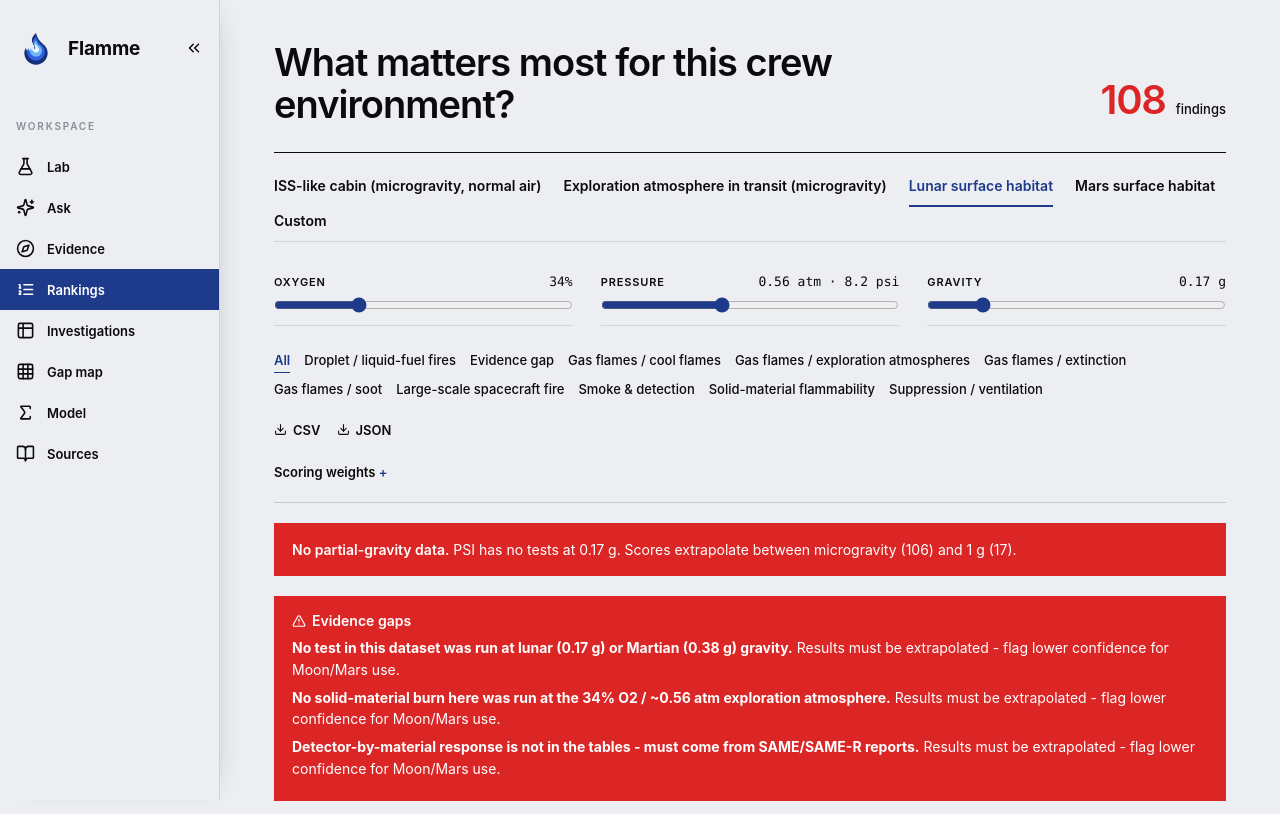
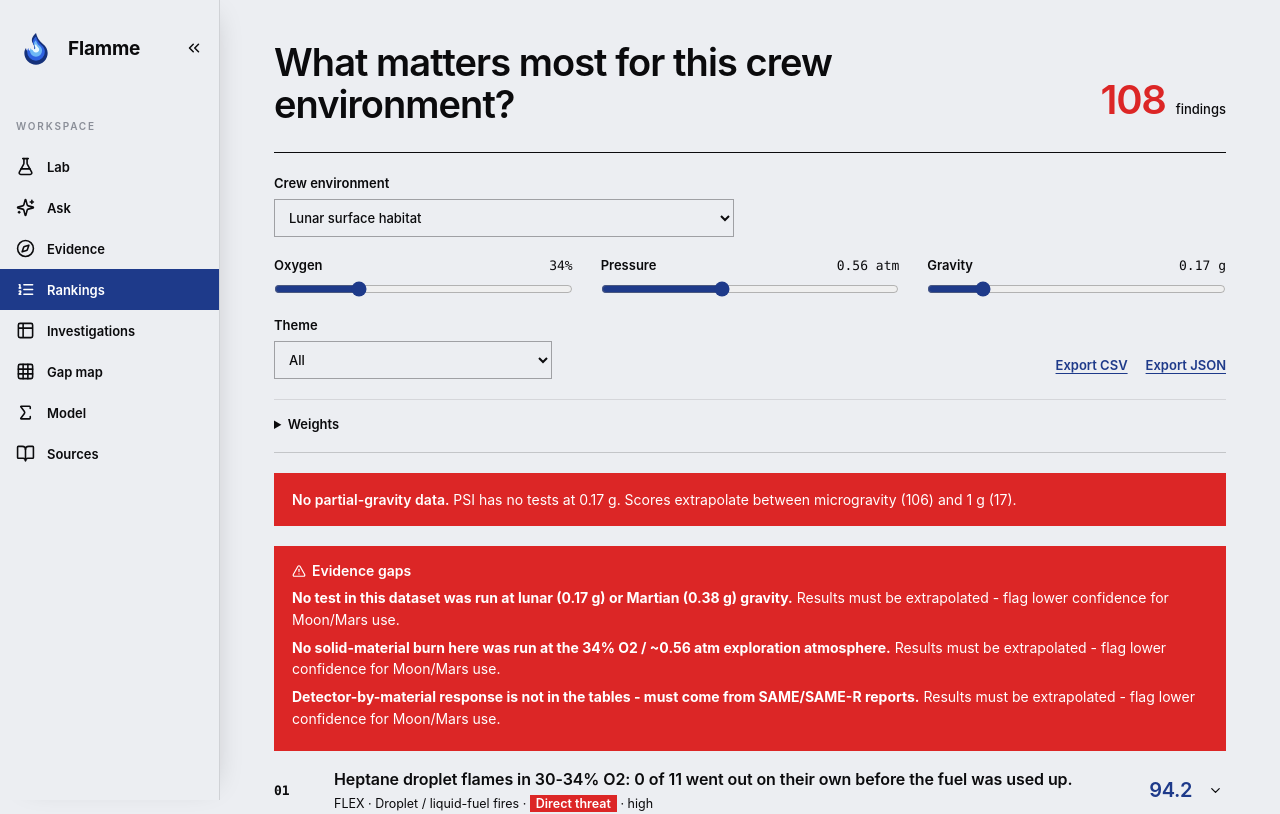
Before and after one commit to farhanlabibahan/flamme, a React (Vite) app: page /rankings in a window 1280 px wide. Shown: the top 814 px of the page. Built offline with nearby package versions, Linux system fonts and the light colour scheme.

Commit message:
Rankings controls: plain selects and sliders, text export links, weights in a quiet disclosure

```diff
--- a/src/pages/RankingsPage.css
+++ b/src/pages/RankingsPage.css
@@ -8,36 +8,25 @@
 .rk-count b{font:600 40px/1 var(--disp);letter-spacing:-.03em;color:var(--red)}
 .rk-lede{font:400 14px/1.55 var(--sans);color:var(--ink);max-width:68ch;margin:0 0 16px}
 
-/* controls: segmented underline tabs, hairline sliders, no boxes */
-.rk-controls{padding:24px 0 22px;border-bottom:1px solid var(--line2);display:grid;gap:22px}
-.rk-presets{display:flex;flex-wrap:wrap;gap:6px 22px;border-bottom:1px solid var(--line)}
-.rk-presets button{position:relative;background:none;border:0;padding:0 0 12px;font:600 14px var(--disp);color:var(--ink);cursor:pointer}
-.rk-presets button::after{content:"";position:absolute;left:0;right:0;bottom:-1px;height:2px;background:var(--accent);transform:scaleX(0);transform-origin:left;transition:transform .2s var(--ease)}
-.rk-presets button:hover{color:var(--accent)}
-.rk-presets button.on{color:var(--accent)}
-.rk-presets button.on::after{transform:scaleX(1)}
-
-.rk-sliders{display:grid;grid-template-columns:repeat(auto-fit,minmax(220px,1fr));gap:0 28px}
-.rk-sliders label{display:grid;grid-template-columns:auto 1fr;align-items:baseline;gap:4px 12px;padding:10px 0 12px;border-bottom:1px solid var(--line);font:500 13px var(--sans);color:var(--ink)}
-.rk-sliders label span{font:600 11px var(--disp);letter-spacing:.08em;text-transform:uppercase;color:var(--ink)}
-.rk-sliders b{justify-self:end;font:500 13px var(--mono);color:var(--ink);white-space:nowrap}
-.rk-sliders input{grid-column:1/-1;width:100%;margin:4px 0 0;accent-color:var(--accent)}
-
-.rk-foot{display:flex;align-items:center;justify-content:space-between;gap:16px;flex-wrap:wrap}
-.rk-themes{display:flex;flex-wrap:wrap;gap:4px 14px}
-.rk-themes button{background:none;border:0;padding:4px 0;font:500 13px var(--sans);color:var(--ink);cursor:pointer;border-bottom:1px solid transparent}
-.rk-themes button:hover{color:var(--accent)}
-.rk-themes button.on{color:var(--accent);border-bottom-color:var(--accent);font-weight:600}
-.rk-export{display:flex;gap:16px;align-items:center}
-.rk-export button{display:inline-flex;align-items:center;gap:6px;background:none;border:0;padding:4px 0;font:600 13px var(--disp);color:var(--ink);cursor:pointer}
-.rk-export button:hover{color:var(--accent)}
-
-.rk-weights summary{cursor:pointer;font:600 13px var(--disp);color:var(--ink);list-style:none}
-.rk-weights summary::-webkit-details-marker{display:none}
-.rk-weights summary::after{content:" +";color:var(--accent)}
-.rk-weights[open] summary::after{content:" −"}
-.rk-weights .rk-sliders{margin-top:14px}
-.rk-link{background:none;border:0;padding:0;color:var(--accent);font:600 13px var(--disp);cursor:pointer;margin-top:8px}
+/* controls: one scenario select, three plain sliders, one filter row */
+.rk-controls{padding:22px 0 20px;border-bottom:1px solid var(--line2);display:grid;gap:20px}
+.rk-controls>details{border-top:1px solid var(--line);padding-top:16px}
+.rk-field{display:grid;gap:8px;font:500 13px var(--sans);color:var(--ink)}
+.rk-field>span{display:flex;justify-content:space-between;align-items:baseline;font:600 13px var(--disp);color:var(--ink)}
+.rk-field em{font:500 13px var(--mono);font-style:normal;color:var(--ink)}
+.rk-field select,.rk-theme select{appearance:auto;background:var(--paper);color:var(--ink);border:1px solid var(--line3);border-radius:0;padding:9px 10px;font:500 13px var(--sans);width:100%}
+.rk-scenario{max-width:460px}
+.rk-sliders{display:grid;grid-template-columns:repeat(auto-fit,minmax(200px,1fr));gap:22px 28px}
+.rk-sliders input,.rk-field input[type=range]{width:100%;margin:0;accent-color:var(--accent)}
+.rk-toolbar{display:flex;align-items:flex-end;justify-content:space-between;gap:16px;flex-wrap:wrap}
+.rk-theme{min-width:260px}
+.rk-export{display:flex;gap:18px;align-items:center}
+.rk-export button{background:none;border:0;padding:6px 0;font:600 13px var(--disp);color:var(--accent);cursor:pointer;text-decoration:underline;text-underline-offset:3px}
+.rk-export button:hover{color:var(--ink)}
+.rk-weights summary{cursor:pointer;font:600 13px var(--disp);color:var(--ink)}
+.rk-weights[open] summary{margin-bottom:14px}
+.rk-weights .rk-sliders{margin-bottom:6px}
+.rk-link{background:none;border:0;padding:0;color:var(--accent);font:600 13px var(--disp);cursor:pointer;margin-top:10px}
 .rk-link:hover{text-decoration:underline;text-underline-offset:3px}
 
 /* notices: one left rule, ink text */
@@ -83,4 +72,4 @@
   .rk-detail dl{grid-template-columns:1fr;gap:4px}
   .rk-detail dl dt{margin-top:10px}
 }
-@media(prefers-reduced-motion:reduce){.rk-presets button::after,.rk-chev{transition:none}}
+@media(prefers-reduced-motion:reduce){.rk-chev{transition:none}}
--- a/src/pages/RankingsPage.jsx
+++ b/src/pages/RankingsPage.jsx
@@ -1,5 +1,5 @@
 import React, {useMemo, useState} from 'react';
-import {AlertTriangle, ChevronDown, Download, ExternalLink} from 'lucide-react';
+import {AlertTriangle, ChevronDown, ExternalLink} from 'lucide-react';
 import {DEFAULT_WEIGHTS, exportRows, findings, gapsFor, rankFindings, scenarios, toCsv} from '../ranking.js';
 import './RankingsPage.css';
 
@@ -41,30 +41,42 @@ export default function RankingsPage() {
     </header>
 
     <section className="rk-controls">
-      <div className="rk-presets" role="tablist" aria-label="Crew environment">
-        {Object.entries(PRESETS).map(([k, s]) => <button key={k} role="tab" aria-selected={key === k} className={key === k ? 'on' : ''} onClick={() => setKey(k)}>{s.label}</button>)}
+      <label className="rk-field rk-scenario">
+        <span>Crew environment</span>
+        <select value={key} onChange={e => setKey(e.target.value)}>
+          {Object.entries(PRESETS).map(([k, s]) => <option key={k} value={k}>{s.label}</option>)}
+        </select>
+      </label>
+
+      <div className="rk-sliders">
+        <label className="rk-field"><span>Oxygen <em>{sc.o2_pct}%</em></span>
+          <input type="range" min="15" max="85" value={sc.o2_pct} onChange={e => setC('o2_pct', e.target.value)}/></label>
+        <label className="rk-field"><span>Pressure <em>{sc.pressure_atm} atm</em></span>
+          <input type="range" min="0.2" max="1.1" step="0.01" value={sc.pressure_atm} onChange={e => setC('pressure_atm', e.target.value)}/></label>
+        <label className="rk-field"><span>Gravity <em>{sc.gravity_g} g</em></span>
+          <input type="range" min="0" max="1" step="0.01" value={sc.gravity_g} onChange={e => setC('gravity_g', e.target.value)}/></label>
       </div>
 
-      <div className="rk-sliders">
-        <label><span>Oxygen</span><b>{sc.o2_pct}%</b><input type="range" min="15" max="85" value={sc.o2_pct} onChange={e => setC('o2_pct', e.target.value)}/></label>
-        <label><span>Pressure</span><b>{sc.pressure_atm} atm · {(sc.pressure_atm * 14.696).toFixed(1)} psi</b><input type="range" min="0.2" max="1.1" step="0.01" value={sc.pressure_atm} onChange={e => setC('pressure_atm', e.target.value)}/></label>
-        <label><span>Gravity</span><b>{sc.gravity_g} g</b><input type="range" min="0" max="1" step="0.01" value={sc.gravity_g} onChange={e => setC('gravity_g', e.target.value)}/></label>
-      </div>
-
-      <div className="rk-foot">
-        <div className="rk-themes" aria-label="Theme">{THEMES.map(t => <button key={t} className={theme === t ? 'on' : ''} onClick={() => setTheme(t)}>{t}</button>)}</div>
+      <div className="rk-toolbar">
+        <label className="rk-field rk-theme">
+          <span>Theme</span>
+          <select value={theme} onChange={e => setTheme(e.target.value)}>
+            {THEMES.map(t => <option key={t} value={t}>{t}</option>)}
+          </select>
+        </label>
         <div className="rk-export">
-          <button onClick={() => download('csv')}><Download size={13}/> CSV</button>
-          <button onClick={() => download('json')}><Download size={13}/> JSON</button>
+          <button onClick={() => download('csv')}>Export CSV</button>
+          <button onClick={() => download('json')}>Export JSON</button>
         </div>
       </div>
 
-      <details className="rk-weights"><summary>Scoring weights</summary>
+      <details className="rk-weights"><summary>Weights</summary>
         <div className="rk-sliders">
           {[['rel', 'Condition match'], ['sev', 'Severity'], ['evi', 'Evidence strength']].map(([k, l]) =>
-            <label key={k}><span>{l}</span><b>{Math.round(w[k] * 100)}%</b><input type="range" min="0" max="1" step="0.05" value={w[k]} onChange={e => setW(x => ({...x, [k]: Number(e.target.value)}))}/></label>)}
+            <label key={k} className="rk-field"><span>{l} <em>{Math.round(w[k] * 100)}%</em></span>
+              <input type="range" min="0" max="1" step="0.05" value={w[k]} onChange={e => setW(x => ({...x, [k]: Number(e.target.value)}))}/></label>)}
         </div>
-        <button className="rk-link" onClick={() => setW(DEFAULT_WEIGHTS)}>Reset weights</button>
+        <button className="rk-link" onClick={() => setW(DEFAULT_WEIGHTS)}>Reset to 45 / 35 / 20</button>
       </details>
     </section>
 
```
